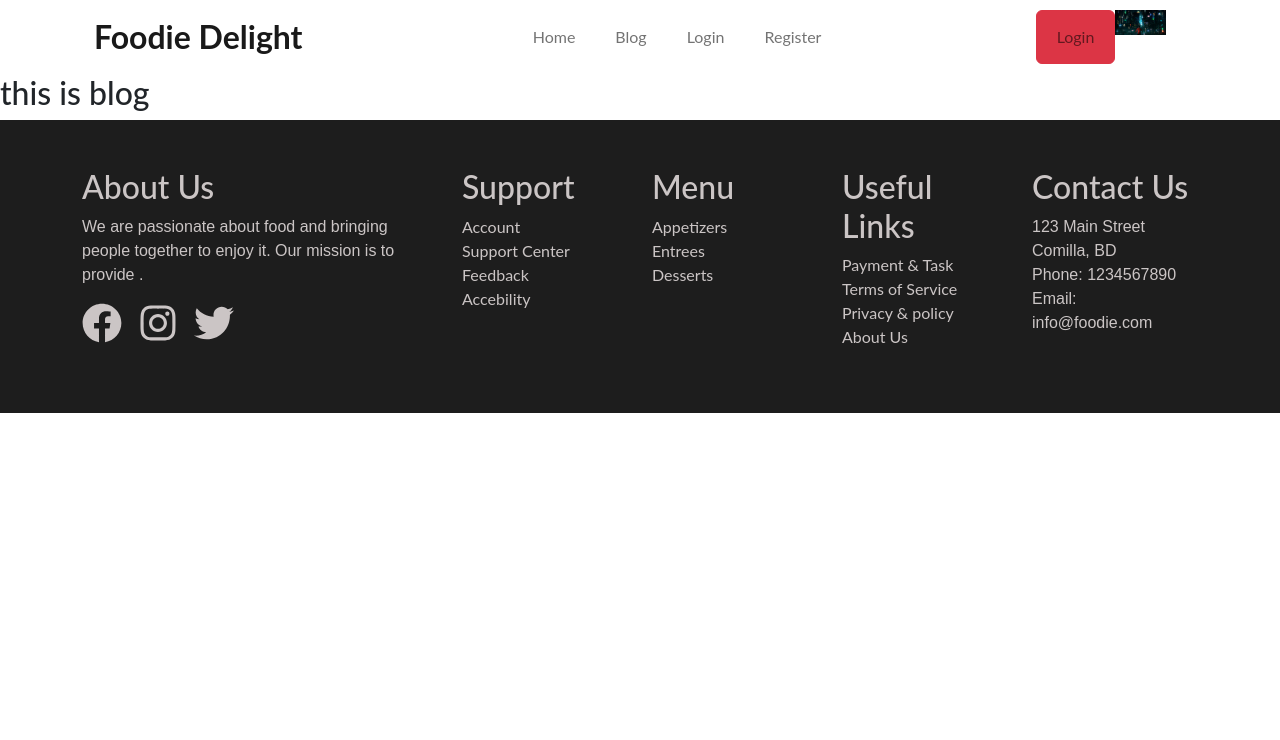
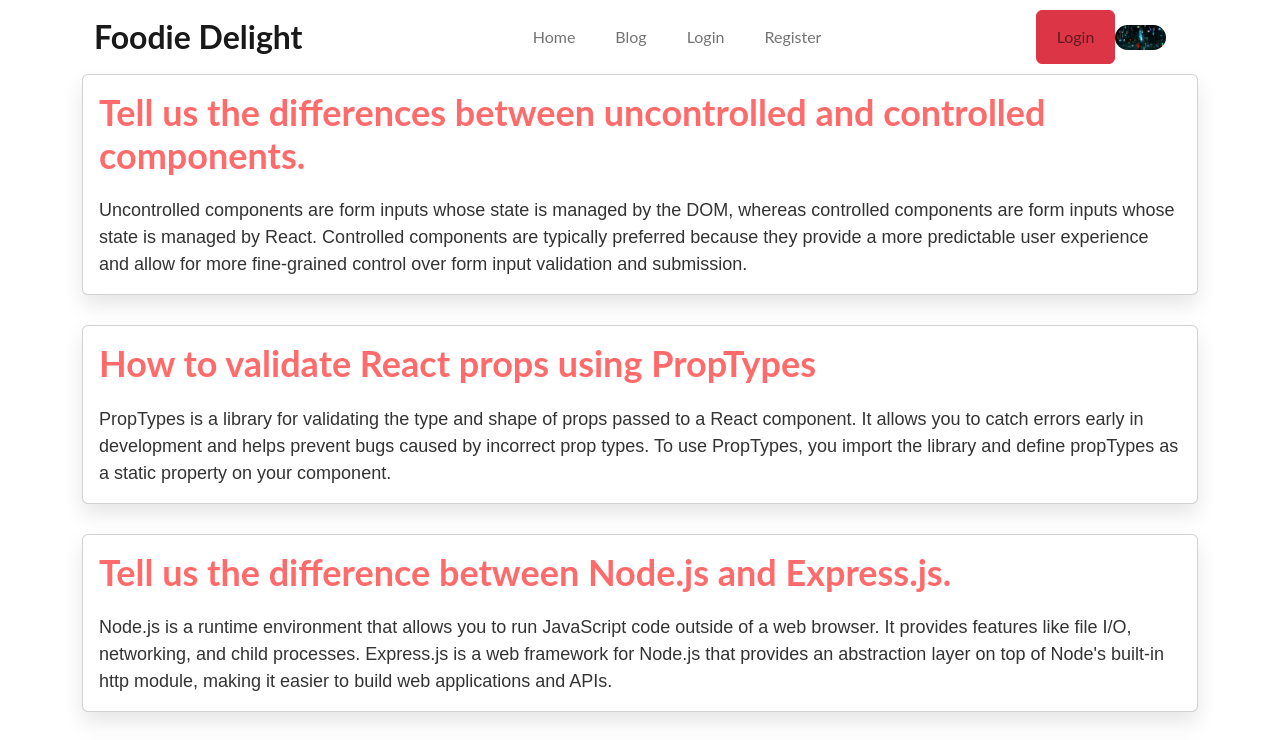
Before and after one commit to masum199/Food-delight-client, a React (Vite) app: page /blog in a window 1280 px wide. Shown: the top 740 px of the page. Built offline with nearby package versions, Linux system fonts and the light colour scheme.

Commit message:
added gitlogin

```diff
--- a/src/components/AuthProvider/AuthProvider.jsx
+++ b/src/components/AuthProvider/AuthProvider.jsx
@@ -2,11 +2,13 @@ import React, { createContext, useState } from 'react';
 import { createUserWithEmailAndPassword, getAuth, signInWithEmailAndPassword, signInWithPopup } from "firebase/auth";
 import app from '../../firebase/firebase.config';
 import { GoogleAuthProvider } from "firebase/auth";
+import { GithubAuthProvider } from "firebase/auth";
 export const AuthContext = createContext(null)
 
 const auth =getAuth(app)
 
 const provider = new GoogleAuthProvider()
+const provider2 = new GithubAuthProvider();
 
 
 const AuthProvider = ({children}) => {
@@ -20,12 +22,16 @@ const AuthProvider = ({children}) => {
    const googleLogin = () =>{
     return signInWithPopup(auth,provider)
    }
+   const githubLogin = () =>{
+    return signInWithPopup(auth,provider2)
+   }
 
 const authInfo = {
     user,
     createUser,
     signIn,
-    googleLogin
+    googleLogin,
+    githubLogin
 }
     return (
         <AuthContext.Provider value={authInfo}>
--- /dev/null
+++ b/src/components/Blog/Blog.css
@@ -0,0 +1,37 @@
+
+  .blog-card {
+    background-color: #f8f8f8;
+    border-radius: 15px;
+    box-shadow: 0px 10px 20px rgba(0, 0, 0, 0.1);
+    margin-bottom: 30px;
+    transition: all 0.3s ease-in-out;
+  }
+
+  .blog-card:hover {
+    transform: translateY(-5px);
+    box-shadow: 0px 15px 25px rgba(0, 0, 0, 0.2);
+  }
+
+  .blog-card .card-title {
+    font-size: 36px;
+    font-weight: 700;
+    color: #ff6b6b;
+    margin-bottom: 20px;
+    transition: all 0.3s ease-in-out;
+  }
+
+  .blog-card:hover .card-title {
+    color: #8ecae6;
+  }
+
+  .blog-card .card-text {
+    font-size: 18px;
+    line-height: 1.5;
+    color: #333;
+    margin-bottom: 20px;
+    transition: all 0.3s ease-in-out;
+  }
+
+  .blog-card:hover .card-text {
+    color: #3b3b3b;
+  }
--- a/src/components/Blog/Blog.jsx
+++ b/src/components/Blog/Blog.jsx
@@ -1,11 +1,52 @@
 import React from 'react';
+import './Blog.css';
+import { Container, Row, Col, Card } from 'react-bootstrap';
 
 const Blog = () => {
-    return (
-        <div>
-            <h2>this is blog</h2>
-        </div>
-    );
+  return (
+    <Container className="blog-container">
+      <Row>
+        <Col>
+          <Card className="blog-card">
+            <Card.Body>
+              <Card.Title>Tell us the differences between uncontrolled and controlled components.</Card.Title>
+              <Card.Text>Uncontrolled components are form inputs whose state is managed by the DOM, whereas controlled components are form inputs whose state is managed by React. Controlled components are typically preferred because they provide a more predictable user experience and allow for more fine-grained control over form input validation and submission.</Card.Text>
+            </Card.Body>
+          </Card>
+        </Col>
+      </Row>
+      <Row>
+        <Col>
+          <Card className="blog-card">
+            <Card.Body>
+              <Card.Title>How to validate React props using PropTypes</Card.Title>
+              <Card.Text>PropTypes is a library for validating the type and shape of props passed to a React component. It allows you to catch errors early in development and helps prevent bugs caused by incorrect prop types. To use PropTypes, you import the library and define propTypes as a static property on your component.</Card.Text>
+            </Card.Body>
+          </Card>
+        </Col>
+      </Row>
+      <Row>
+        <Col>
+          <Card className="blog-card">
+            <Card.Body>
+              <Card.Title>Tell us the difference between Node.js and Express.js.</Card.Title>
+              <Card.Text>Node.js is a runtime environment that allows you to run JavaScript code outside of a web browser. It provides features like file I/O, networking, and child processes. Express.js is a web framework for Node.js that provides an abstraction layer on top of Node's built-in http module, making it easier to build web applications and APIs.</Card.Text>
+            </Card.Body>
+          </Card>
+        </Col>
+      </Row>
+      <Row>
+        <Col>
+          <Card className="blog-card">
+            <Card.Body>
+              <Card.Title>What is a custom hook, and why will you create a custom hook?</Card.Title>
+              <Card.Text>A custom hook is a reusable function that encapsulates some behavior or state management logic that can be shared across multiple components. Custom hooks allow you to abstract away common functionality and make your code more modular and reusable.</Card.Text>
+            </Card.Body>
+          </Card>
+        </Col>
+      </Row>
+    </Container>
+  );
 };
 
 export default Blog;
--- a/src/components/NavBar/NavBar.css
+++ b/src/components/NavBar/NavBar.css
@@ -9,4 +9,5 @@
 .nav-user {
     height: 25px;
     margin-right: 20px;
+    border-radius: 100px;
 }
--- a/src/components/NavBar/NavBar.jsx
+++ b/src/components/NavBar/NavBar.jsx
@@ -21,8 +21,10 @@ const NavBar = () => {
                             </Nav>
                             <Nav>
                                 <Button variant="danger" className="nav-button"><Link to="/login" className="nav-link">Login</Link></Button>
-                                <img src={user} alt="" className="nav-user" />
+
+
                             </Nav>
+                            <img src={user} alt="" className="nav-user" />
                         </Navbar.Collapse>
                     </Container>
                 </Navbar>
--- a/src/components/User/Login/Login.css
+++ b/src/components/User/Login/Login.css
@@ -1,9 +1,4 @@
-.form-login{
-    background-color: aqua;
-}
-.login-button{
-    background-color: aqua;
-}
+
 *{
     font-family: 'Lato';
     font-style: normal;
--- a/src/components/User/Login/Login.jsx
+++ b/src/components/User/Login/Login.jsx
@@ -6,7 +6,7 @@ import './Login.css'
 import { AuthContext } from '../../AuthProvider/AuthProvider';
 
 const Login = () => {
-const {user,signIn} = useContext(AuthContext)
+const {user,signIn,googleLogin , githubLogin} = useContext(AuthContext)
 
 const handleSignIn = event =>{
   event.preventDefault()
@@ -21,7 +21,29 @@ const handleSignIn = event =>{
   .catch(error =>{
     console.log(error)
   })
+}
 
+const handleGoogleLogin =() =>{
+
+  googleLogin()
+ .then(result =>{
+    const loggedIn = result.user
+    console.log(loggedIn)
+  })
+  .catch(error =>{
+    console.log(error)
+  })
+
+}
+const handleGitLogIn = () =>{
+  githubLogin()
+  .then(result =>{
+    const loggedIn = result.user
+    console.log(loggedIn)
+  })
+  .catch(error =>{
+    console.log(error)
+  })
 }
 
   return (
@@ -37,7 +59,7 @@ const handleSignIn = event =>{
           <Form.Control type="password" name='password' placeholder="Password" required />
         </Form.Group>
 
-        <Button variant="primary" type="submit">
+        <Button variant="primary w-100" type="submit">
           Login
         </Button>
         <br />
@@ -50,10 +72,10 @@ const handleSignIn = event =>{
         </Form.Text>
       </Form>
       <div className='p-5 login-button'>
-        <h2>please login</h2>
-        <Button className='mt-3 w-100' variant="secondary"><FaGoogle /> Login with Google</Button>
+        <h2>Or Login</h2>
+        <Button onClick={handleGoogleLogin} className='mt-3 w-100' variant="secondary"><FaGoogle /> Login with Google</Button>
         <br />
-        <Button className='mt-3 w-100' variant="secondary"><FaGithub /> Login with Github</Button>
+        <Button onClick={handleGitLogIn} className='mt-3 w-100' variant="secondary"><FaGithub /> Login with Github</Button>
       </div>
     </div>
   );
--- a/src/components/User/Register/Register.jsx
+++ b/src/components/User/Register/Register.jsx
@@ -1,7 +1,7 @@
 import React, { useContext } from 'react';
 import { Button, Container, Form } from 'react-bootstrap';
 import { Link } from 'react-router-dom';
-import AuthProvider, { AuthContext } from '../../AuthProvider/AuthProvider';
+import { AuthContext } from '../../AuthProvider/AuthProvider';
 
 const Register = () => {
     const {createUser} = useContext(AuthContext)
```
